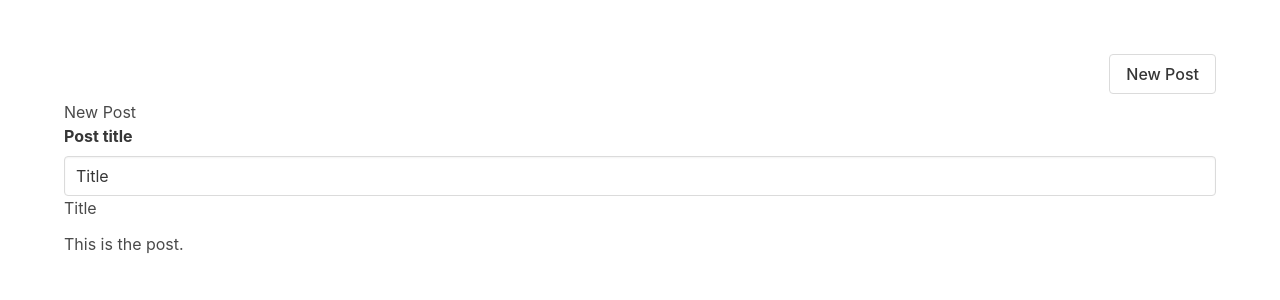
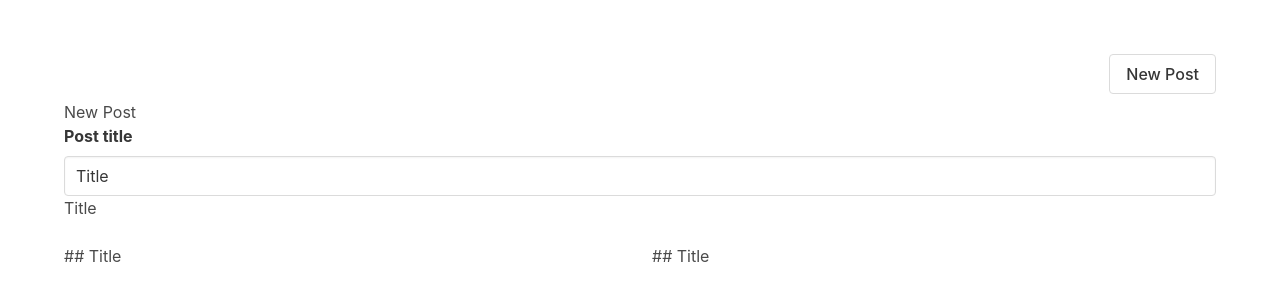
Before and after one commit to loiaconof/vueCourse, a Vue app: page /post/new in a window 1280 px wide. Shown: the top 300 px of the page. Built offline with nearby package versions, Linux system fonts and the light colour scheme.

Commit message:
28. Two Way Binding with content editable

```diff
--- a/src/components/PostWriter.vue
+++ b/src/components/PostWriter.vue
@@ -7,9 +7,15 @@
                 {{ title }}
             </div>
 
-            <div contenteditable ref="contentEditable">
-                This is the post.
-            </div>
+        </div>
+    </div>
+    <div class="columns">
+        <div class="column">
+            <div contenteditable ref="contentEditable" @input="handleInput"/>
+        </div>
+
+        <div class="column">
+            {{ content }}
         </div>
     </div>
 </template>
@@ -23,9 +29,20 @@
 }>()
 
 const title = ref(props.post.title)
+const content = ref(props.post.markdown)
 const contentEditable = ref<HTMLDivElement>()
 
 onMounted(() => {
-    console.log(contentEditable.value?.innerText)
+    if(!contentEditable.value) {
+        throw Error('ContentEditable DOM node was not found')
+    }
+    contentEditable.value.innerText = content.value
 })
+
+function handleInput() {
+    if(!contentEditable.value) {
+        throw Error('ContentEditable DOM node was not found')
+    }
+    content.value = contentEditable.value.innerText
+}
 </script>
--- a/src/posts.ts
+++ b/src/posts.ts
@@ -4,6 +4,7 @@
     id: string
     title: string
     created: string
+    markdown: string
 }
 
 export interface TimeLinePost extends Omit<Post, 'created'>{
@@ -13,15 +14,18 @@
 export const today: Post = {
     id: "1",
     title: "Today",
-    created: DateTime.now().toISO()
+    created: DateTime.now().toISO(),
+    markdown: ""
 }
 export const thisWeek: Post = {
     id: "2",
     title: "This Week",
-    created: DateTime.now().minus({days: 5}).toISO()
+    created: DateTime.now().minus({days: 5}).toISO(),
+    markdown: ""
 }
 export const thisMonth: Post = {
     id: "3",
     title: "This Month",
-    created: DateTime.now().minus({weeks: 3}).toISO()
+    created: DateTime.now().minus({weeks: 3}).toISO(),
+    markdown: ""
 }
--- a/src/views/NewPost.vue
+++ b/src/views/NewPost.vue
@@ -11,6 +11,7 @@
 const post: TimeLinePost = {
     id: "-1",
     title: "Title",
-    created: DateTime.now()
+    created: DateTime.now(),
+    markdown: "## Title"
 }
 </script>
```
